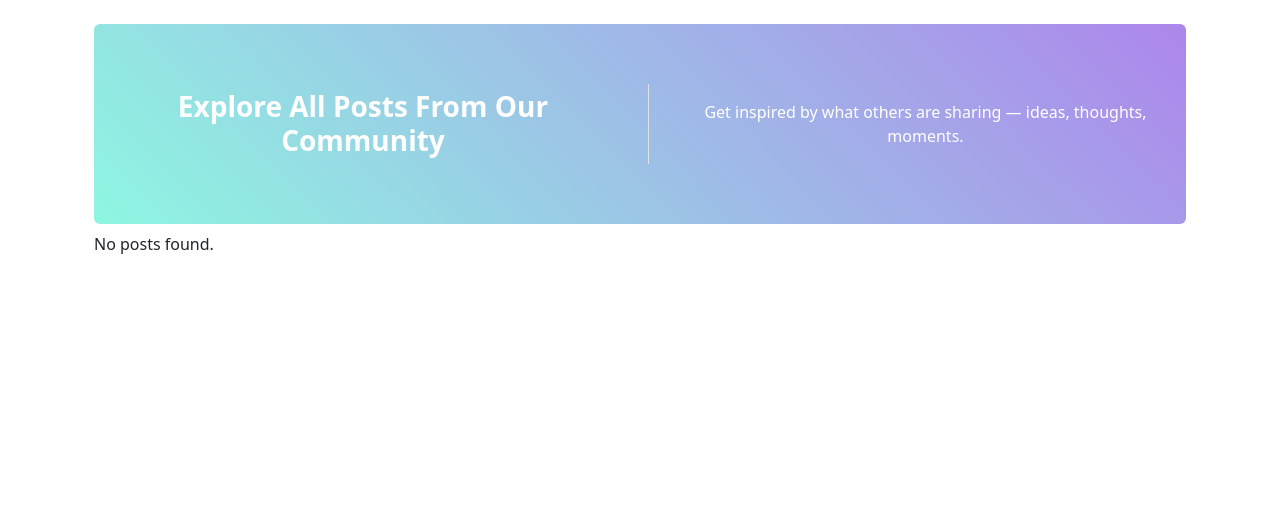
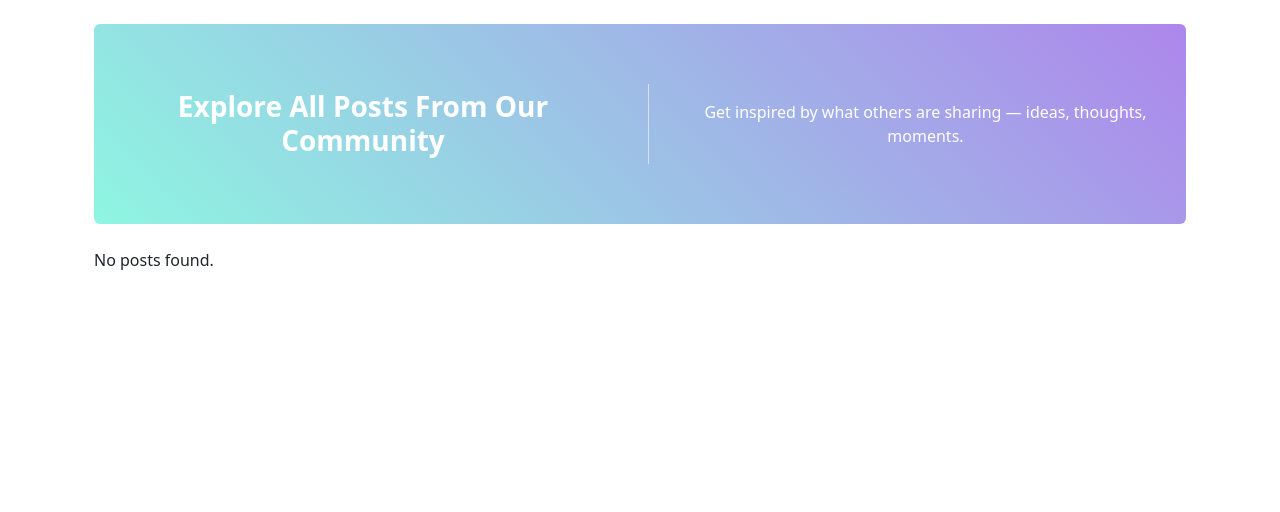
Before and after one commit to RazmikMovsisyan/microblogify, a Django app: page / in a window 1280 px wide. Shown: the part 68-580 px from the top of the page. Run offline with Django 4.2, Linux system fonts and the light colour scheme; data that the repository does not hold is empty; some libraries are stand-ins or nearby versions; some web fonts are replaced.

Commit message:
Style Margin between Hero Banner and Content

```diff
--- a/blog/templates/blog/post_list.html
+++ b/blog/templates/blog/post_list.html
@@ -17,7 +17,7 @@
     </div>
   </div>
 
-  <div class="row mt-2">
+  <div class="row mt-4">
     {% for post in posts %}
       <div class="col-md-3 mb-4">
         <div class="card h-100 shadow">
```
